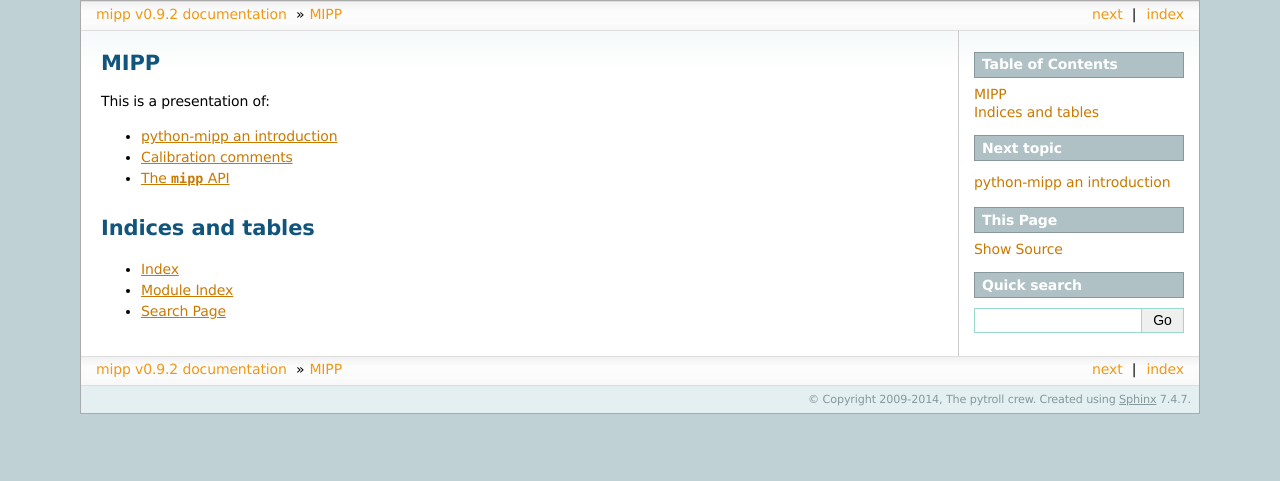
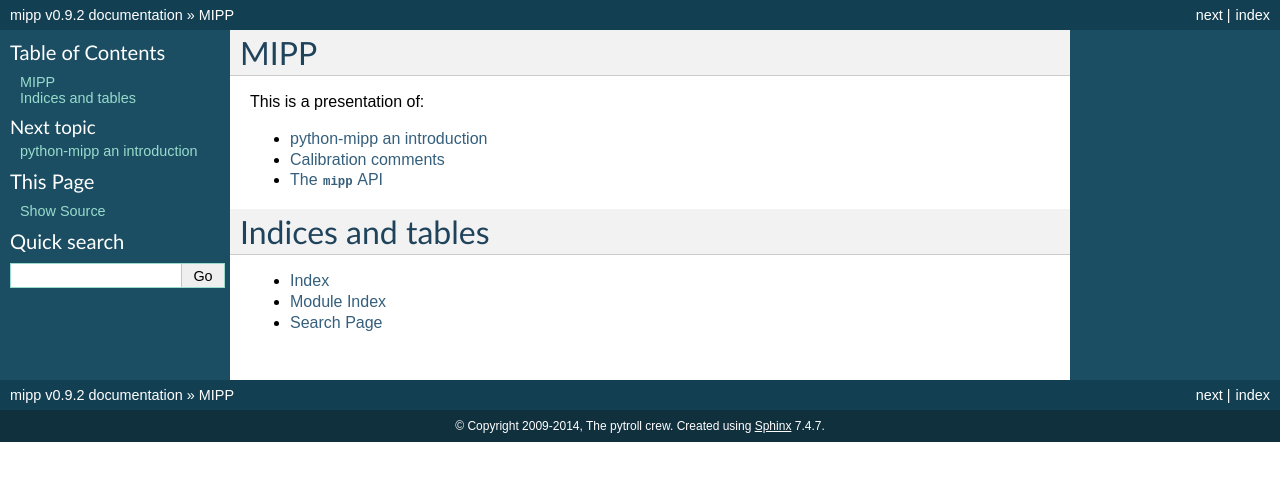
Before and after one commit to pytroll/mipp, a Sphinx documentation site: the page built from doc/source/index.rst, in a window 1280 px wide. Shown: the top 481 px of the page. Built offline with Sphinx 7.4.7, drawn with Linux system fonts in a browser that asks for light colours.

Commit message:
Cleaning doc II

```diff
--- a/doc/source/conf.py
+++ b/doc/source/conf.py
@@ -129,7 +129,7 @@
 
 # The theme to use for HTML and HTML Help pages.  Major themes that come with
 # Sphinx are currently 'default' and 'sphinxdoc'.
-html_theme = 'sphinxdoc'
+html_theme = 'default'
 
 # Theme options are theme-specific and customize the look and feel of a theme
 # further.  For a list of options available for each theme, see the
@@ -230,3 +230,6 @@
 
 # If false, no module index is generated.
 #latex_use_modindex = True
+
+# Example configuration for intersphinx: refer to the Python standard library.
+##intersphinx_mapping = {'http://docs.python.org/': None}
```
